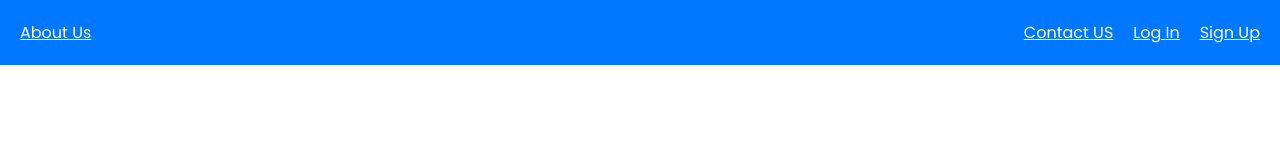
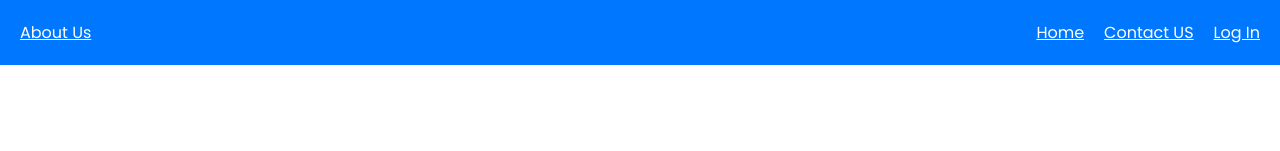
Before and after one commit to DhairyaBhavsar11/BattleBuddies_MYBILLS_FP, a plain HTML site: page aboutus.html in a window 1280 px wide. Shown: the top 151 px of the page. Drawn offline with Linux system fonts and the light colour scheme.

Commit message:
about us changes

```diff
--- a/aboutus.html
+++ b/aboutus.html
@@ -11,9 +11,9 @@
 
     <div class="topnav">
         <div class="nav">
-                <a href="signup.html">Sign Up</a>
                 <a href="index.html">Log In</a>
                 <a href="contactus.html">Contact US</a>
+                <a href="home.html">Home</a>
                 <div class = "active">
                     <a href="aboutus.html">About Us</a>
                 </div>
```
